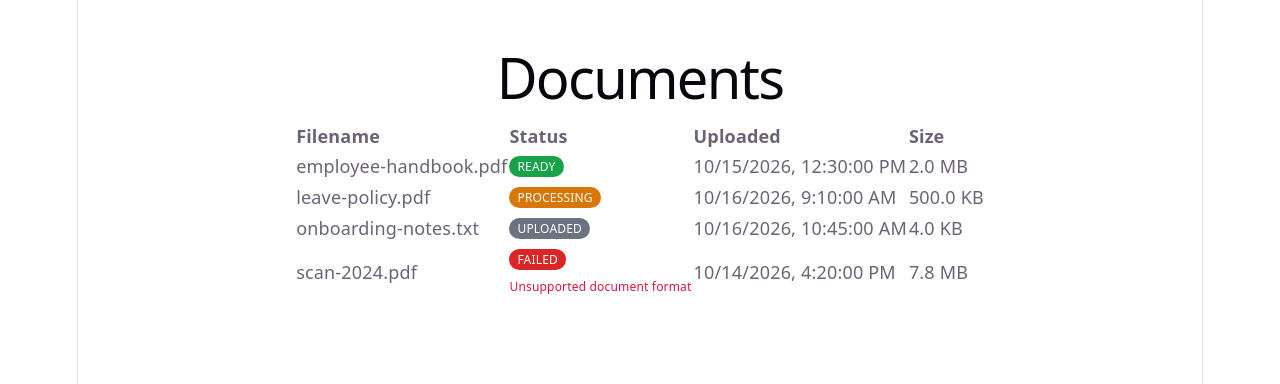
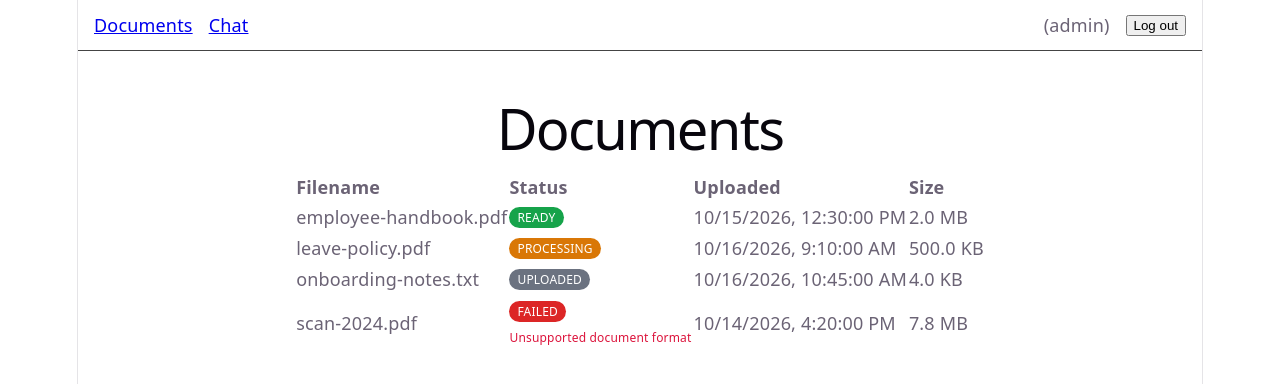
Before and after one commit to gauryashu9-maker/enterprise-rag-assistant, a React app in the folder frontend/: page /documents in a window 1280 px wide. Shown: the top 384 px of the page. Built offline with nearby package versions, Linux system fonts and the light colour scheme; no server answers; sample sign-in values are in the browser's storage; the HTML template or start-up script is replaced by a standard one.

Commit message:
feat(frontend): add navigation bar with logout

```diff
--- /dev/null
+++ b/frontend/src/components/NavBar.jsx
@@ -0,0 +1,23 @@
+import { Link, useNavigate } from 'react-router-dom'
+
+export default function NavBar() {
+  const navigate = useNavigate()
+  const email = localStorage.getItem('email')
+  const role = localStorage.getItem('role')
+
+  function handleLogout() {
+    localStorage.removeItem('token')
+    localStorage.removeItem('email')
+    localStorage.removeItem('role')
+    navigate('/login', { replace: true })
+  }
+
+  return (
+    <nav style={{ display: 'flex', gap: 16, alignItems: 'center', padding: '12px 16px', borderBottom: '1px solid #444' }}>
+      <Link to="/documents">Documents</Link>
+      <Link to="/chat">Chat</Link>
+      <span style={{ marginLeft: 'auto' }}>{email}{role ? ` (${role})` : ''}</span>
+      <button onClick={handleLogout}>Log out</button>
+    </nav>
+  )
+}
--- a/frontend/src/components/RequireAuth.jsx
+++ b/frontend/src/components/RequireAuth.jsx
@@ -1,6 +1,15 @@
 import { Navigate, Outlet } from 'react-router-dom'
+import NavBar from './NavBar.jsx'
 
 export default function RequireAuth() {
   const token = localStorage.getItem('token')
-  return token ? <Outlet /> : <Navigate to="/login" replace />
+  if (!token) {
+    return <Navigate to="/login" replace />
+  }
+  return (
+    <>
+      <NavBar />
+      <Outlet />
+    </>
+  )
 }
```
